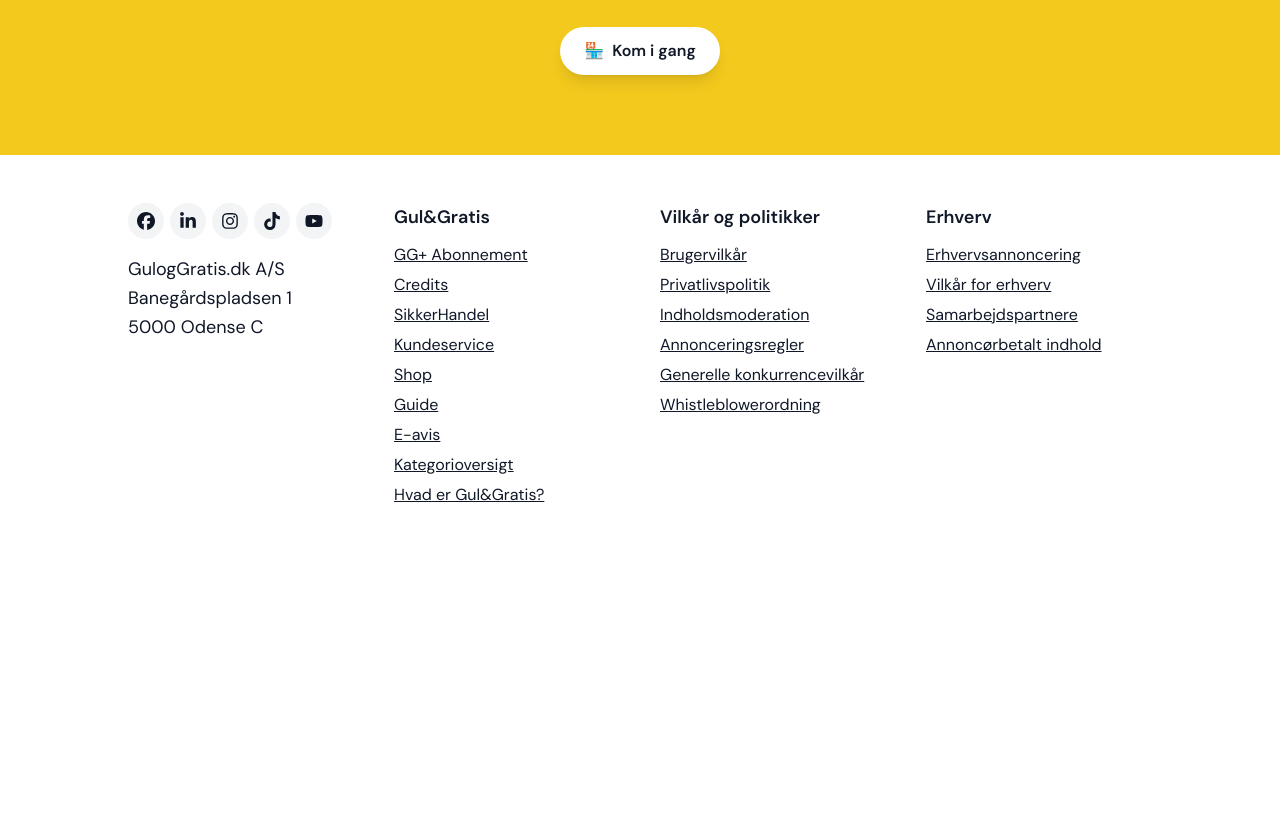
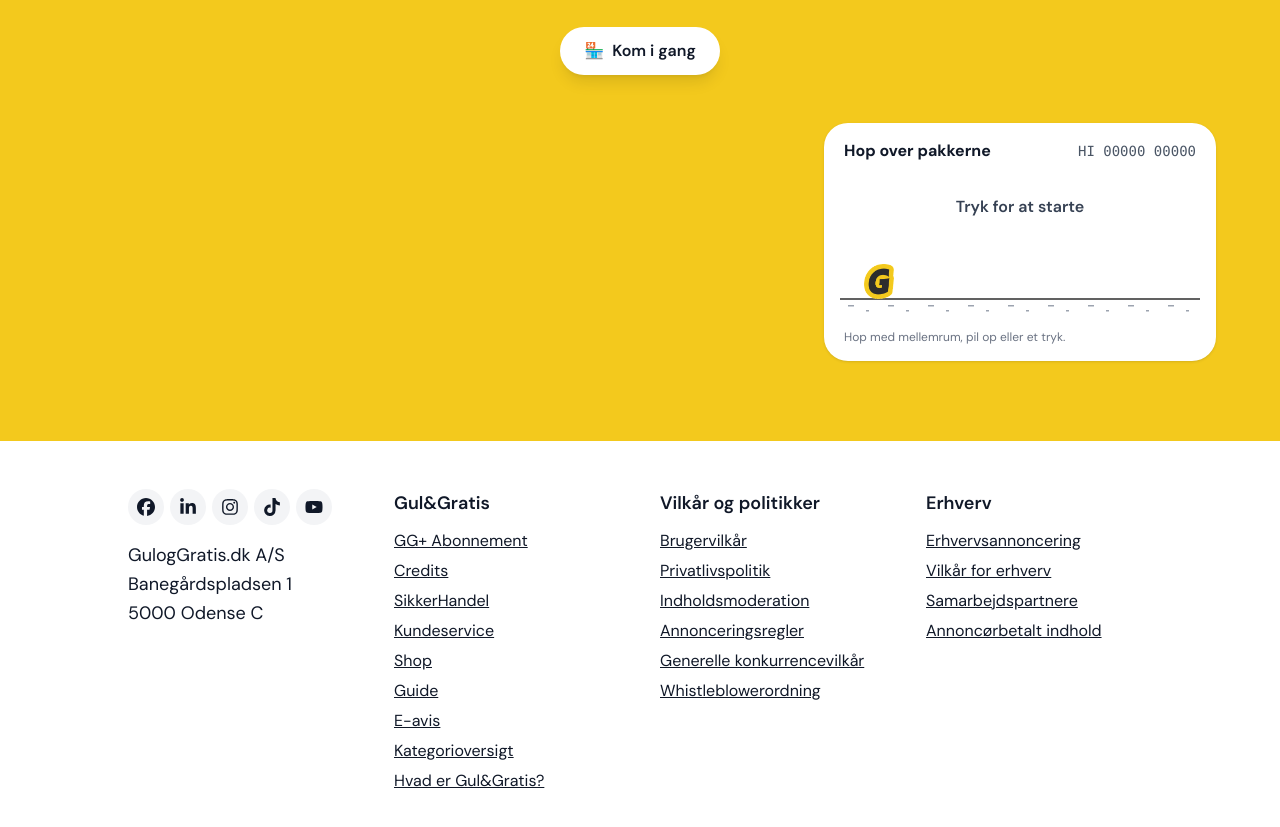
Before and after one commit to khojgaardkroyer-stack/guloggartis, a React (Vite) app: page / in a window 1280 px wide. Shown: the part 1340-2167 px from the top of the page. Before the commit the page ends 1895 px from the top, so only its background shows below. Built offline with nearby package versions, Linux system fonts and the light colour scheme.

Commit message:
Add jump-over-parcels mini game with the G as player
Co-Authored-By: Claude Opus 5.5 <noreply@anthropic.com>
Claude-Session: https://claude.ai/code/session_01Daou4s8jKBJt4T1tELkRRS

```diff
--- a/src/App.tsx
+++ b/src/App.tsx
@@ -2,6 +2,7 @@ import ggLogo from './assets/gg-logo.svg'
 import logo from './assets/gul-og-gratis-logo.png'
 import FaqDrawer from './components/FaqDrawer'
 import Footer from './components/Footer'
+import GGame from './components/GGame'
 import TextSection from './components/TextSection'
 import { faqs, sections } from './content'
 
@@ -52,6 +53,9 @@ function App() {
             </a>
           </div>
         </div>
+        <div className="relative mx-auto mt-12 flex max-w-6xl justify-center lg:justify-end">
+          <GGame />
+        </div>
         <FaqDrawer title="Ofte stillede spørgsmål" faqs={faqs} />
       </main>
       <Footer />
--- /dev/null
+++ b/src/components/GGame.tsx
@@ -0,0 +1,241 @@
+import { useEffect, useRef, useState } from 'react'
+import playerSrc from '../assets/g-player.png'
+
+const WIDTH = 360
+const HEIGHT = 150
+const GROUND_Y = 128
+const PLAYER_W = 30
+const PLAYER_H = 35
+const PLAYER_X = 24
+const GRAVITY = 2200
+const JUMP_VELOCITY = -680
+const START_SPEED = 260
+const SPEED_GAIN = 8 // px/s added per second
+const HIGH_SCORE_KEY = 'ggame-highscore'
+
+type Obstacle = { x: number; w: number; h: number }
+type Status = 'ready' | 'running' | 'over'
+
+function readHighScore() {
+  try {
+    return Number(localStorage.getItem(HIGH_SCORE_KEY)) || 0
+  } catch {
+    return 0
+  }
+}
+
+function saveHighScore(score: number) {
+  try {
+    localStorage.setItem(HIGH_SCORE_KEY, String(score))
+  } catch {
+    // storage unavailable; keep the score for this visit only
+  }
+}
+
+function GGame() {
+  const canvasRef = useRef<HTMLCanvasElement>(null)
+  const [status, setStatus] = useState<Status>('ready')
+  const [score, setScore] = useState(0)
+  const [highScore, setHighScore] = useState(readHighScore)
+
+  // Mutable game state lives in a ref so the animation loop doesn't re-render React
+  const game = useRef({
+    y: GROUND_Y - PLAYER_H,
+    vy: 0,
+    speed: START_SPEED,
+    distance: 0,
+    nextObstacleIn: 0,
+    obstacles: [] as Obstacle[],
+  })
+  const playerImg = useRef<HTMLImageElement | null>(null)
+
+  useEffect(() => {
+    const img = new Image()
+    img.src = playerSrc
+    img.onload = () => {
+      playerImg.current = img
+      draw()
+    }
+    // eslint-disable-next-line react-hooks/exhaustive-deps
+  }, [])
+
+  function draw() {
+    const canvas = canvasRef.current
+    const ctx = canvas?.getContext('2d')
+    if (!canvas || !ctx) return
+    const dpr = window.devicePixelRatio || 1
+    if (canvas.width !== WIDTH * dpr) {
+      canvas.width = WIDTH * dpr
+      canvas.height = HEIGHT * dpr
+    }
+    ctx.setTransform(dpr, 0, 0, dpr, 0, 0)
+    ctx.clearRect(0, 0, WIDTH, HEIGHT)
+
+    const g = game.current
+
+    // Ground with little dashes that scroll by
+    ctx.strokeStyle = '#2d2d2d'
+    ctx.lineWidth = 1.5
+    ctx.beginPath()
+    ctx.moveTo(0, GROUND_Y)
+    ctx.lineTo(WIDTH, GROUND_Y)
+    ctx.stroke()
+    ctx.fillStyle = '#9ca3af'
+    const offset = g.distance % 40
+    for (let x = -offset; x < WIDTH; x += 40) {
+      ctx.fillRect(x + 8, GROUND_Y + 6, 6, 1.5)
+      ctx.fillRect(x + 26, GROUND_Y + 11, 3, 1.5)
+    }
+
+    // Parcels to jump over
+    for (const o of g.obstacles) {
+      const top = GROUND_Y - o.h
+      ctx.fillStyle = '#c8955c'
+      ctx.fillRect(o.x, top, o.w, o.h)
+      ctx.fillStyle = '#a8743f'
+      ctx.fillRect(o.x + o.w / 2 - 2, top, 4, o.h)
+      ctx.strokeStyle = '#7a5229'
+      ctx.lineWidth = 1
+      ctx.strokeRect(o.x + 0.5, top + 0.5, o.w - 1, o.h - 1)
+    }
+
+    if (playerImg.current) {
+      ctx.drawImage(playerImg.current, PLAYER_X, g.y, PLAYER_W, PLAYER_H)
+    }
+  }
+
+  function reset() {
+    game.current = {
+      y: GROUND_Y - PLAYER_H,
+      vy: 0,
+      speed: START_SPEED,
+      distance: 0,
+      nextObstacleIn: 0.6,
+      obstacles: [],
+    }
+    setScore(0)
+  }
+
+  function jump() {
+    const g = game.current
+    if (g.y >= GROUND_Y - PLAYER_H - 0.5) g.vy = JUMP_VELOCITY
+  }
+
+  function handleInput() {
+    if (status === 'running') {
+      jump()
+    } else {
+      reset()
+      setStatus('running')
+      jump()
+    }
+  }
+
+  useEffect(() => {
+    if (status !== 'running') {
+      draw()
+      return
+    }
+    let frame = 0
+    let last = performance.now()
+
+    const tick = (now: number) => {
+      const dt = Math.min((now - last) / 1000, 0.05)
+      last = now
+      const g = game.current
+
+      g.vy += GRAVITY * dt
+      g.y = Math.min(g.y + g.vy * dt, GROUND_Y - PLAYER_H)
+      if (g.y === GROUND_Y - PLAYER_H) g.vy = 0
+
+      g.speed += SPEED_GAIN * dt
+      g.distance += g.speed * dt
+      for (const o of g.obstacles) o.x -= g.speed * dt
+      g.obstacles = g.obstacles.filter((o) => o.x + o.w > 0)
+
+      g.nextObstacleIn -= dt
+      if (g.nextObstacleIn <= 0) {
+        const big = Math.random() < 0.35
+        g.obstacles.push({ x: WIDTH, w: big ? 26 : 18, h: big ? 26 : 18 })
+        g.nextObstacleIn = 0.9 + Math.random() * 1.1
+      }
+
+      // Slightly forgiving hitbox
+      const pad = 5
+      const hit = g.obstacles.some(
+        (o) =>
+          PLAYER_X + pad < o.x + o.w &&
+          PLAYER_X + PLAYER_W - pad > o.x &&
+          g.y + PLAYER_H - pad > GROUND_Y - o.h,
+      )
+
+      const points = Math.floor(g.distance / 20)
+      setScore(points)
+      draw()
+
+      if (hit) {
+        setStatus('over')
+        setHighScore((best) => {
+          if (points > best) {
+            saveHighScore(points)
+            return points
+          }
+          return best
+        })
+        return
+      }
+      frame = requestAnimationFrame(tick)
+    }
+
+    frame = requestAnimationFrame(tick)
+    return () => cancelAnimationFrame(frame)
+    // eslint-disable-next-line react-hooks/exhaustive-deps
+  }, [status])
+
+  const message =
+    status === 'ready'
+      ? 'Tryk for at starte'
+      : status === 'over'
+        ? 'Av! Tryk for at prøve igen'
+        : null
+
+  return (
+    <section
+      aria-label="Spil: Hop over pakkerne"
+      className="w-full max-w-[392px] rounded-3xl bg-white p-4 shadow-sm"
+    >
+      <div className="mb-2 flex items-baseline justify-between gap-4 px-1">
+        <h2 className="font-bold">Hop over pakkerne</h2>
+        <p className="font-mono text-sm text-gray-600 tabular-nums">
+          HI {String(highScore).padStart(5, '0')} {String(score).padStart(5, '0')}
+        </p>
+      </div>
+      <div className="relative">
+        <canvas
+          ref={canvasRef}
+          tabIndex={0}
+          aria-label="Spillepladen. Tryk mellemrum, pil op eller på skærmen for at hoppe."
+          onPointerDown={(e) => {
+            e.preventDefault()
+            handleInput()
+          }}
+          onKeyDown={(e) => {
+            if (e.key === ' ' || e.key === 'ArrowUp') {
+              e.preventDefault()
+              handleInput()
+            }
+          }}
+          className="block aspect-[360/150] w-full cursor-pointer touch-manipulation rounded-xl focus-visible:outline-2 focus-visible:outline-gray-900"
+        />
+        {message && (
+          <p className="pointer-events-none absolute inset-x-0 top-6 text-center font-semibold text-gray-700">
+            {message}
+          </p>
+        )}
+      </div>
+      <p className="mt-2 px-1 text-xs text-gray-500">Hop med mellemrum, pil op eller et tryk.</p>
+    </section>
+  )
+}
+
+export default GGame
```
Also changed, not shown: src/assets/g-player.png (added).
